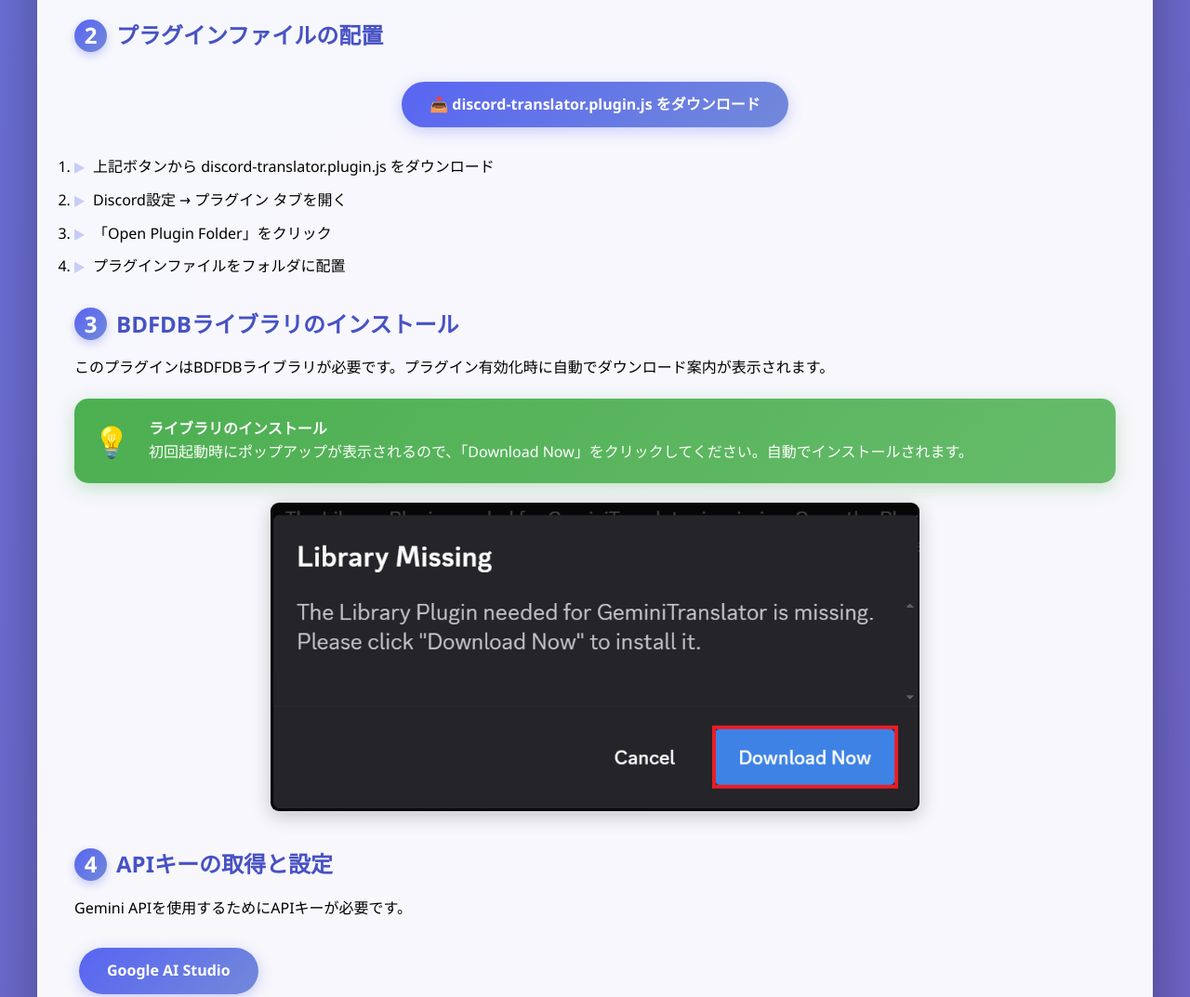
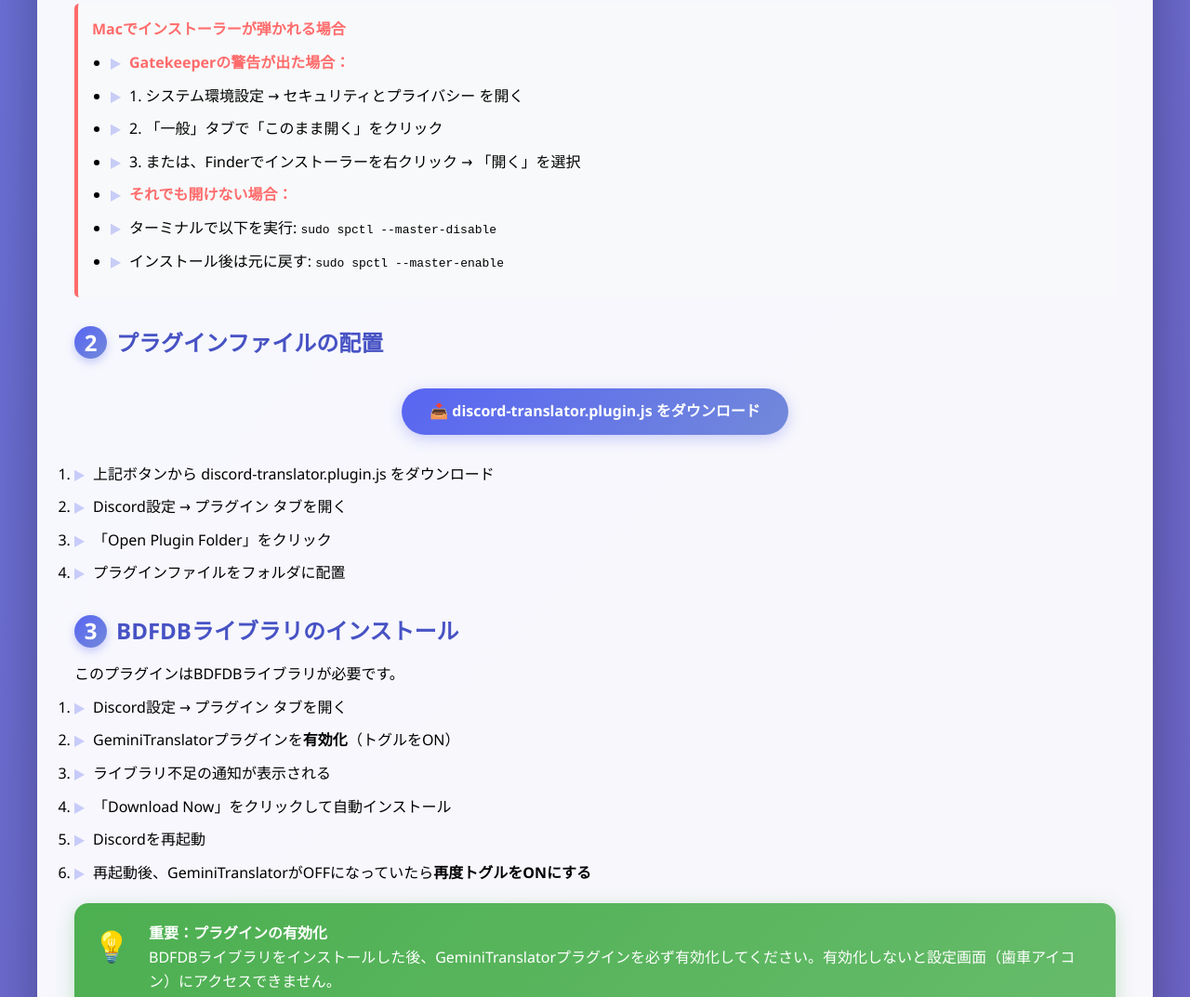
Before and after one commit to takuma2005/gemini-translation-plugin, a plain HTML site: page index.html in a window 1280 px wide. Shown: the part 3414-4487 px from the top of the page at 93% size. Drawn offline with Linux system fonts and the light colour scheme.

Commit message:
Add files via upload

```diff
--- a/index.html
+++ b/index.html
@@ -649,6 +649,19 @@
                     </ul>
                 </div>
 
+                <div class="troubleshooting-item">
+                    <strong>Macでインストーラーが弾かれる場合</strong>
+                    <ul>
+                        <li><strong>Gatekeeperの警告が出た場合：</strong></li>
+                        <li>1. システム環境設定 → セキュリティとプライバシー を開く</li>
+                        <li>2. 「一般」タブで「このまま開く」をクリック</li>
+                        <li>3. または、Finderでインストーラーを右クリック → 「開く」を選択</li>
+                        <li><strong>それでも開けない場合：</strong></li>
+                        <li>ターミナルで以下を実行: <code>sudo spctl --master-disable</code></li>
+                        <li>インストール後は元に戻す: <code>sudo spctl --master-enable</code></li>
+                    </ul>
+                </div>
+
                 <h3><span class="step-number">2</span>プラグインファイルの配置</h3>
 
                 <div style="margin: 20px 0; text-align: center;">
@@ -665,12 +678,21 @@
                 </ol>
 
                 <h3><span class="step-number">3</span>BDFDBライブラリのインストール</h3>
-                <p>このプラグインはBDFDBライブラリが必要です。プラグイン有効化時に自動でダウンロード案内が表示されます。</p>
+                <p>このプラグインはBDFDBライブラリが必要です。</p>
+
+                <ol>
+                    <li>Discord設定 → プラグイン タブを開く</li>
+                    <li>GeminiTranslatorプラグインを<strong>有効化</strong>（トグルをON）</li>
+                    <li>ライブラリ不足の通知が表示される</li>
+                    <li>「Download Now」をクリックして自動インストール</li>
+                    <li>Discordを再起動</li>
+                    <li>再起動後、GeminiTranslatorがOFFになっていたら<strong>再度トグルをONにする</strong></li>
+                </ol>
 
                 <div class="info-box">
                     <div class="info-box-content">
-                        <strong>ライブラリのインストール</strong><br>
-                        初回起動時にポップアップが表示されるので、「Download Now」をクリックしてください。自動でインストールされます。
+                        <strong>重要：プラグインの有効化</strong><br>
+                        BDFDBライブラリをインストールした後、GeminiTranslatorプラグインを必ず有効化してください。有効化しないと設定画面（歯車アイコン）にアクセスできません。
                     </div>
                 </div>
 
@@ -702,6 +724,7 @@
 
                 <ol start="5">
                     <li>Discord設定 → プラグイン を開く</li>
+                    <li><strong>GeminiTranslatorが有効になっていることを確認</strong></li>
                     <li>GeminiTranslatorの歯車アイコンをクリック</li>
                     <li>「Gemini API Key (Required):」欄にペースト</li>
                     <li>設定を保存</li>
```
